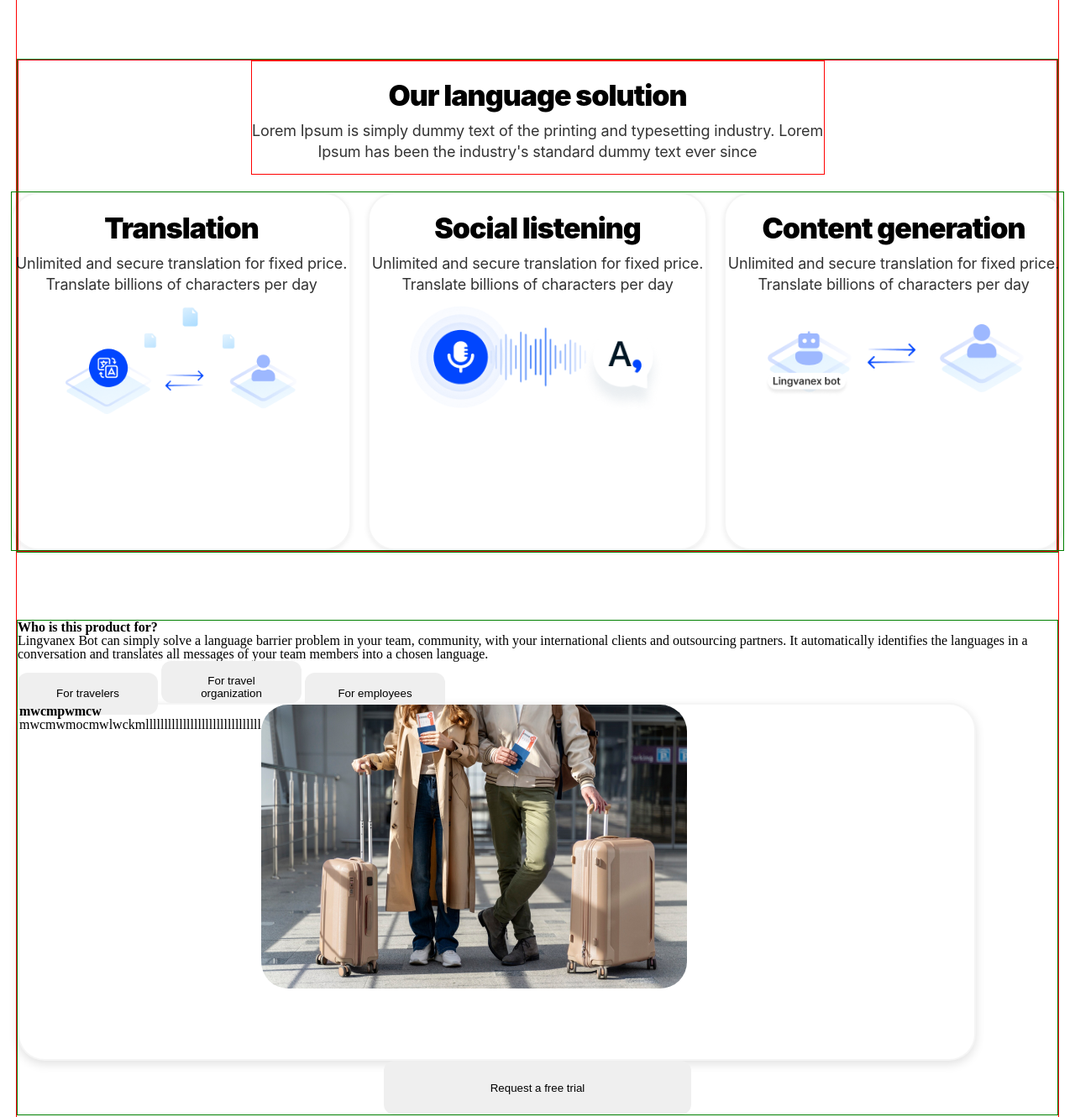
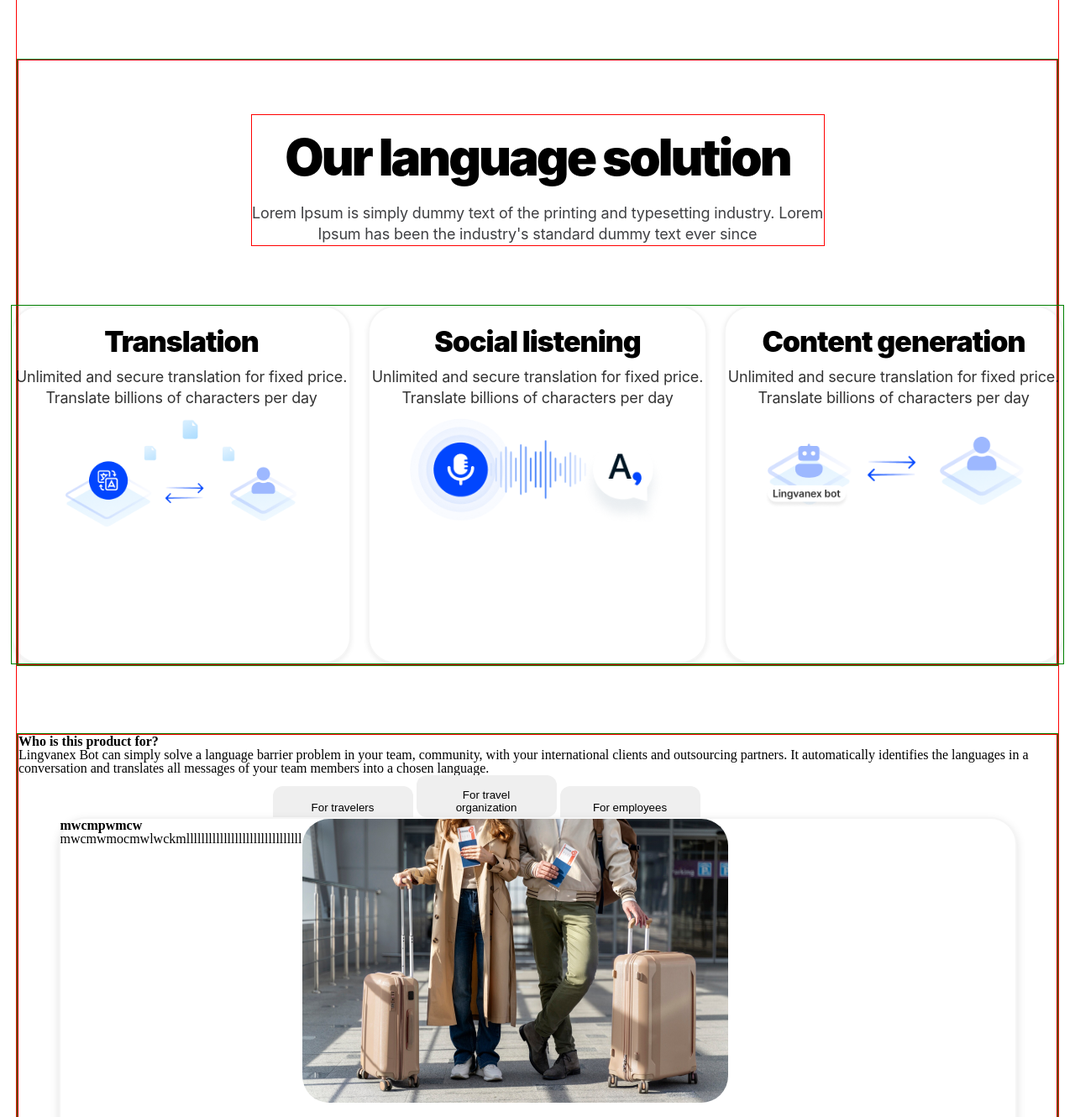
Before and after one commit to 1Molot/testLending.github.io, a plain HTML site: page index.html in a window 1280 px wide. Shown: the part 400-1730 px from the top of the page at 84% size. Drawn offline with Linux system fonts and the light colour scheme.

Commit message:
fix:block-language

```diff
--- a/index.html
+++ b/index.html
@@ -39,8 +39,8 @@
         <div class="container__language">
 
             <div class="language__text">
-                <h3 class="language__title">Our language solution</h3>
-                <p class="language__description">Lorem Ipsum is simply dummy text of the printing and typesetting industry. Lorem Ipsum has been the
+                <h3 class="language__text__title">Our language solution</h3>
+                <p class="language__text__description">Lorem Ipsum is simply dummy text of the printing and typesetting industry. Lorem Ipsum has been the
                     industry's standard dummy text ever since</p>
             </div>
 
@@ -72,10 +72,10 @@
 
     <section class="section">
 
-        <div class="container">
+        <div class="container__product">
 
-            <div class="trevels_title">
-                <h2>Who is this product for?</h2>
+            <div class="product__text">
+                <h3>Who is this product for?</h3>
                 <p>Lingvanex Bot can simply solve a language barrier problem in your team, community,
                     with your international clients and outsourcing partners. It automatically identifies the languages
                     in a conversation and translates all messages of your team members into a chosen language.</p>
@@ -89,7 +89,7 @@
 
                     <div class="trevels_block">
                         <div class="trevels_text">
-                            <h3>mwcmpwmcw</h3>
+                            <h4>mwcmpwmcw</h4>
                             <p>mwcmwmocmwlwckmlllllllllllllllllllllllllllllll</p>
                         </div>
                         <div>
--- a/style.css
+++ b/style.css
@@ -87,9 +87,31 @@ body {
 
 .language__text{
     width: 681px;
-    height: 134px;
+    /*height: 134px;*/
     border: 1px solid red;
-    margin-bottom: 20px;
+    margin-top: 64px;
+}
+.language__text__title{
+    /*font-family: var(--font-family);*/
+   font-family: "Inter", sans-serif;
+    font-weight: 900;
+    font-size: 60px;
+    line-height: 100%;
+    letter-spacing: -0.05em;
+    text-align: center;
+    color: #000;
+    margin-top: 20px;
+}
+.language__text__description{
+    /*font-family: var(--font-family);*/
+    font-family: "Inter", sans-serif;
+    font-weight: 400;
+    font-size: 18px;
+    line-height: 140%;
+    letter-spacing: -0.01em;
+    text-align: center;
+    color: rgba(42, 43, 47, 0.9);
+    margin-top: 24px;
 }
 
 .language__content{
@@ -100,6 +122,7 @@ body {
     justify-content: space-between;
     flex-direction: row;
     gap: 20px;
+    margin-top: 70px;
 }
 
 @media (max-width: 768px) {
@@ -109,30 +132,6 @@ body {
         flex-direction: column;
     }
 }
-
-/*.language__title{*/
-/*    !*font-family: var(--font-family);*!*/
-/*    font-family: 'Inter', sans-serif;*/
-/*    font-weight: 900;*/
-/*    font-size: 60px;*/
-/*    line-height: 100%;*/
-/*    letter-spacing: -0.05em;*/
-/*    text-align: center;*/
-/*    color: #000;*/
-/*    margin-top: 24px;*/
-/*}*/
-
-/*.language__description {*/
-/*    !*font-family: var(--third-family);*!*/
-/*    font-family: 'Manrope', sans-serif ;*/
-/*    font-weight: 400;*/
-/*    font-size: 18px;*/
-/*    line-height: 140%;*/
-/*    letter-spacing: -0.01em;*/
-/*    text-align: center;*/
-/*    color: rgba(42, 43, 47, 0.9);*/
-/*    margin-top: 12px;*/
-/*}*/
 
 
 /*общие language*/
@@ -180,21 +179,16 @@ body {
 
 /*product*/
 
-.image {
-    width: 507px;
-    height: 338px;
-    border-radius: 32px;
-    object-fit: cover;
-
+.container__product{
+    border: 1px solid red;
+    display: flex;
+    justify-content: space-between;
+    flex-direction: column;
+    align-items: center;
 }
 
+.product__text {
 
-/*ligvanex*/
-
-.grid {
-    display: grid;
-    grid-template-columns: repeat(3, 1fr);
-    gap: 10px;
 }
 
 
@@ -220,7 +214,7 @@ body {
 }
 
 .trev_button {
-  cursor: pointer;
+    cursor: pointer;
     border: none;
     border-radius: 12px;
     padding: 16px 32px;
@@ -254,6 +248,28 @@ body {
 
 }
 
+.image {
+    width: 507px;
+    height: 338px;
+    border-radius: 32px;
+    object-fit: cover;
+
+}
+
+
+/*ligvanex*/
+
+.grid {
+    display: grid;
+    grid-template-columns: repeat(3, 1fr);
+    gap: 10px;
+}
+
+
+
+
+
+
 .how_title {
 
     /*font-family: var(--font-family);*/
@@ -267,6 +283,8 @@ body {
 
 
 
+/*footer*/
+
 .main__footer {
     margin-top: 80px;
     height: 526px;
```
